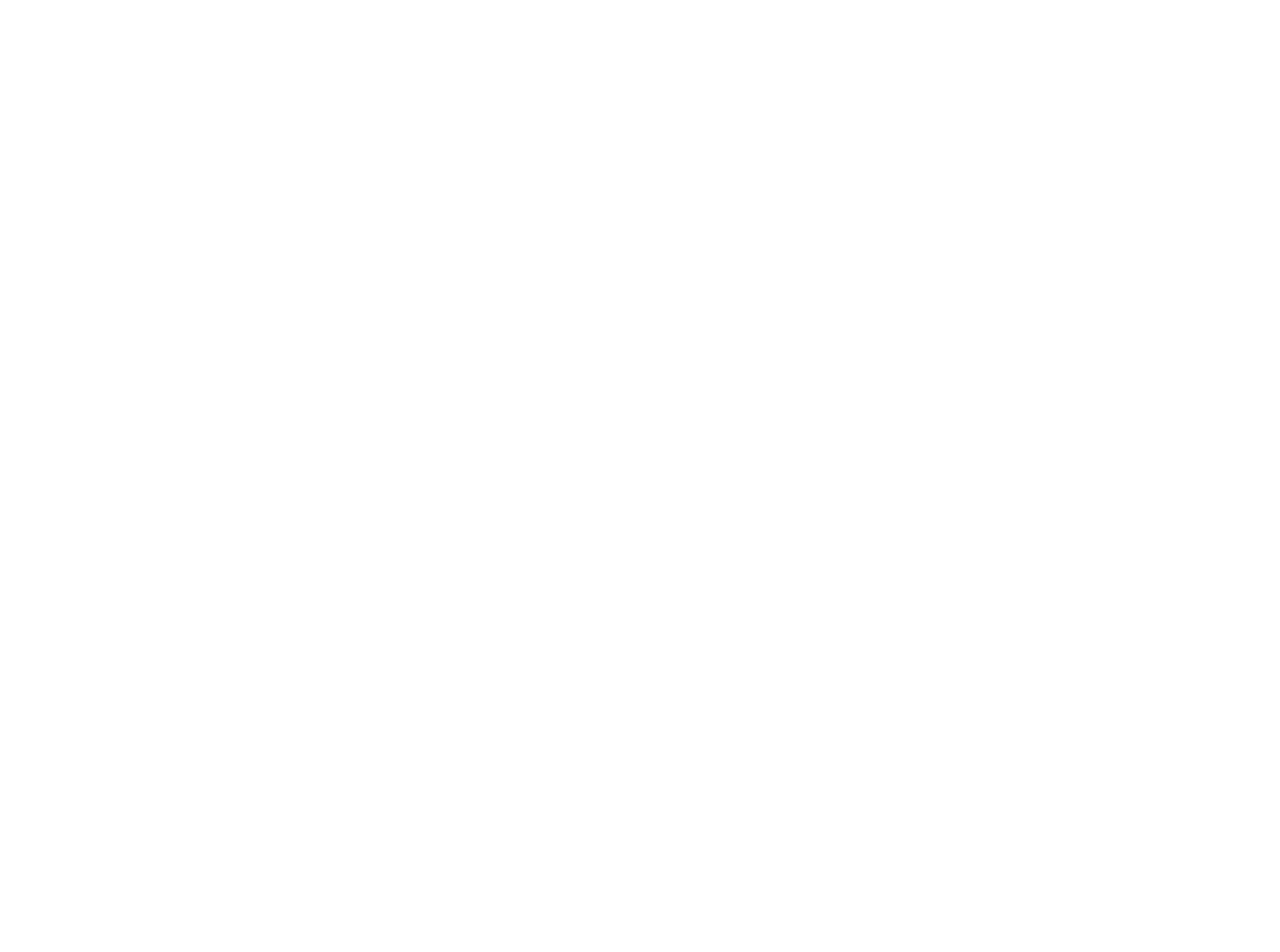
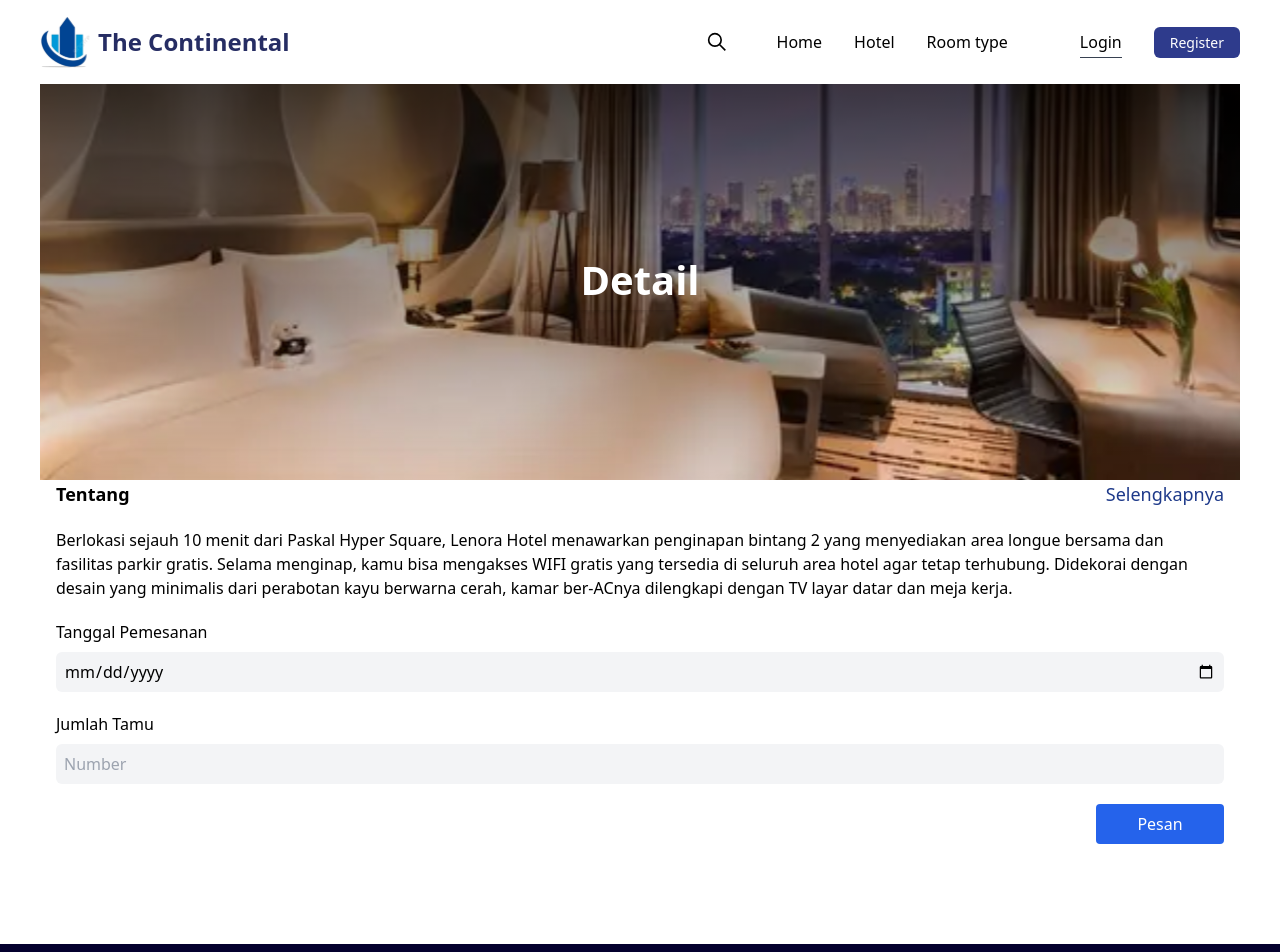
Before and after one commit to group5-hsbc/booking_app, a React (Vite) app in the folder client/: page /tentang/1 in a window 1280 px wide. Before the commit this address had no page. Shown: the top 952 px of the page. Before the commit the page ends 800 px from the top, so only its background shows below. Built offline with nearby package versions, Linux system fonts and the light colour scheme.

Commit message:
fix bug in detail page:   - route dinamic

```diff
--- a/client/src/App.jsx
+++ b/client/src/App.jsx
@@ -11,7 +11,7 @@
           <Route path="/login" element={<Login />} />
           <Route path="/register" element={<Register />} />
           <Route path="/checkout" element={<Checkout />} />
-          <Route path="/tentang" element={<Tentang />} />
+          <Route path="/tentang/:id" element={<Tentang />} />
         </Route>
       </Routes>
     </Router>
--- a/client/src/components/CardHotel.jsx
+++ b/client/src/components/CardHotel.jsx
@@ -2,11 +2,13 @@
 import MLK4 from "@assets/images/malaka4.png";
 import { IoStarSharp } from "react-icons/io5";
 import { IoIosHeartEmpty } from "react-icons/io";
+import { useNavigate } from "react-router-dom";
+const CardHotel = () => {
+  const navigate = useNavigate();
 
-const CardHotel = ({ data }) => {
   return (
     <div className="rounded-md w-[320px] h-[400px] shadow-md">
-      <div className="w-full h-[250px]">
+      <div className="w-full h-[250px]" onClick={() => navigate(`/tentang/1`)}>
         <img
           src={MLK4}
           alt="hotel-image"
--- a/client/src/pages/Tentang/index.jsx
+++ b/client/src/pages/Tentang/index.jsx
@@ -1,40 +1,60 @@
-import React from 'react'
-import { Banner } from '../../components'
+import React from "react";
+import { Banner, Container } from "../../components";
 const Tentang = () => {
   return (
-    <div>
-        <Banner page={'Detail'}/>
-<p class="flex justify-between px-4 mb-5">
-    <div class="text-lg font-semibold">Tentang</div>
+    <>
+      <Banner page={"Detail"} />
+      <Container>
+        <div className="flex justify-between px-4 mb-5">
+          <h1 className="text-lg font-semibold">Tentang</h1>
           <ul>
-        <li class="text-blue-900 hover:text-black cursor-pointer text-lg">Selengkapnya</li>
+            <li className="text-blue-900 hover:text-black cursor-pointer text-lg">
+              Selengkapnya
+            </li>
           </ul>
-</p>
-
-<div class="px-4">
+        </div>
+        <div className="px-4">
           <form>
             <p>
-            Berlokasi sejauh 10 menit dari Paskal Hyper Square, Lenora Hotel menawarkan
-    penginapan bintang 2 yang menyediakan area longue bersama dan fasilitas parkir gratis.
-    Selama menginap, kamu bisa mengakses WIFI gratis yang tersedia di seluruh area hotel agar tetap terhubung.
-    Didekorai dengan desain yang minimalis dari perabotan kayu berwarna cerah, kamar ber-ACnya dilengkapi
-    dengan TV layar datar dan meja kerja.
+              Berlokasi sejauh 10 menit dari Paskal Hyper Square, Lenora Hotel
+              menawarkan penginapan bintang 2 yang menyediakan area longue
+              bersama dan fasilitas parkir gratis. Selama menginap, kamu bisa
+              mengakses WIFI gratis yang tersedia di seluruh area hotel agar
+              tetap terhubung. Didekorai dengan desain yang minimalis dari
+              perabotan kayu berwarna cerah, kamar ber-ACnya dilengkapi dengan
+              TV layar datar dan meja kerja.
             </p>
           </form>
         </div>
+        <div className="flex flex-col px-4 py-5">
+          <div className="w-full mb-2">
+            <p>Tanggal Pemesanan</p>
+          </div>
+          <input
+            type="date"
+            placeholder="Full name"
+            className="h-10 bg-gray-100 px-2 rounded-md mb-5"
+          />
 
-<div className='flex flex-col px-4 py-5'>
-    <div className='w-full mb-2'> <p>Tanggal Pemesanan</p></div>
-    <input type="date" placeholder="Full name" className="h-10 bg-gray-100 px-2 rounded-md mb-5"/>
+          <div className="w-full mb-2">
+            <p>Jumlah Tamu</p>
+          </div>
+          <input
+            type="Number"
+            placeholder="Number"
+            className="h-10 bg-gray-100 px-2 rounded-md mb-5"
+          />
 
-    <div className='w-full mb-2'><p>Jumlah Tamu</p></div>
-    <input type="Number" placeholder='Number' className="h-10 bg-gray-100 px-2 rounded-md mb-5" />
+          <button
+            type="submit"
+            className="flex-none self-end text-center w-32 bg-blue-600 text-white px-3 py-2 rounded hover:bg-blue-700"
+          >
+            Pesan
+          </button>
+        </div>
+      </Container>
+    </>
+  );
+};
 
-    <button type='submit'className="flex-none self-end text-center w-32 bg-blue-600 text-white px-3 py-2 rounded hover:bg-blue-700">Pesan</button>
-
-</div>
-    </div>
-  )
-}
-
-export default Tentang
+export default Tentang;
```
Lines whose indentation alone changed are shown as unchanged.
